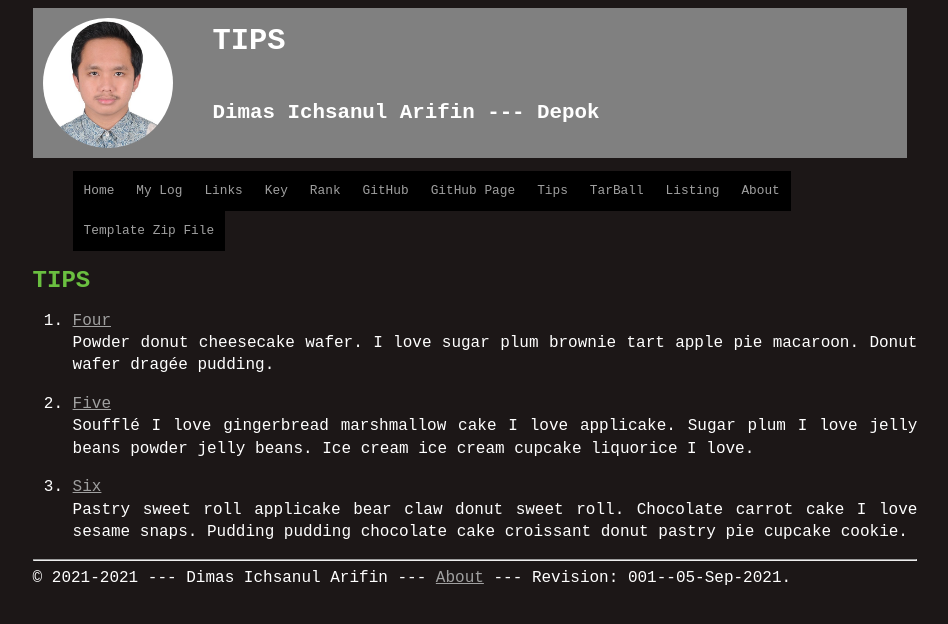
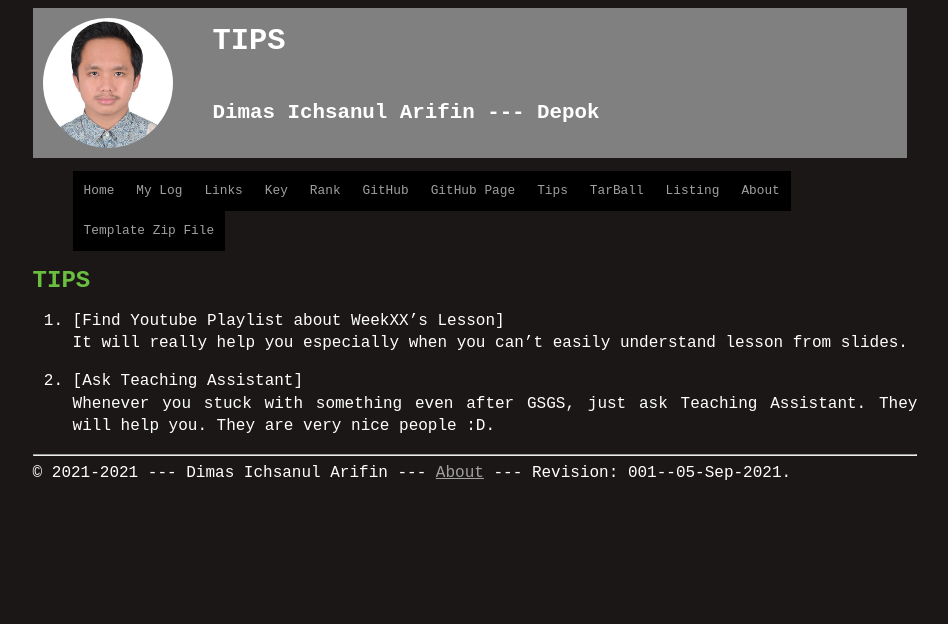
Before and after one commit to Dimasichsanul/os212, a Jekyll site: the page built from tips.md, in a window 1280 px wide. Shown: the top 624 px of the page, without its empty margins (165-1113 px from the left). Built offline with Jekyll 4.4.1, drawn with Linux system fonts in a browser that asks for light colours; our own code applies the rules of GitHub Pages for plain Markdown files.

Commit message:
OS212 Week05 DimasIchsanul Assignment

```diff
--- a/TXT/myrank.txt
+++ b/TXT/myrank.txt
@@ -8,3 +8,6 @@ ZCZC W03 EzraPsh
 ZCZC W04 ferdifdi
 ZCZC W04 Feibs
 ZCZC W04 figoathallah
+ZCZC W05 hakimamarullah
+ZCZC W05 hanifsyuaib
+ZCZC W05 hamonangann
--- a/tips.md
+++ b/tips.md
@@ -4,17 +4,8 @@ permalink: /TIPS/
 
 # TIPS
 
-4. [Four](https://en.wikipedia.org/wiki/4)<br>
-Powder donut cheesecake wafer.
-I love sugar plum brownie tart apple pie macaroon.
-Donut wafer dragée pudding.
+1. [Find Youtube Playlist about WeekXX's Lesson]<br>
+It will really help you especially when you can't easily understand lesson from slides.
 
-5. [Five](https://en.wikipedia.org/wiki/5)<br>
-Soufflé I love gingerbread marshmallow cake I love applicake.
-Sugar plum I love jelly beans powder jelly beans.
-Ice cream ice cream cupcake liquorice I love.
-
-6. [Six](https://en.wikipedia.org/wiki/6)<br>
-Pastry sweet roll applicake bear claw donut sweet roll.
-Chocolate carrot cake I love sesame snaps.
-Pudding pudding chocolate cake croissant donut pastry pie cupcake cookie.
+2. [Ask Teaching Assistant]<br>
+Whenever you stuck with something even after GSGS, just ask Teaching Assistant. They will help you. They are very nice people :D.
```
Also changed, not shown: TXT/mylog.txt (+12 -0 lines), links.md (+5 -0 lines), 5 other files.
